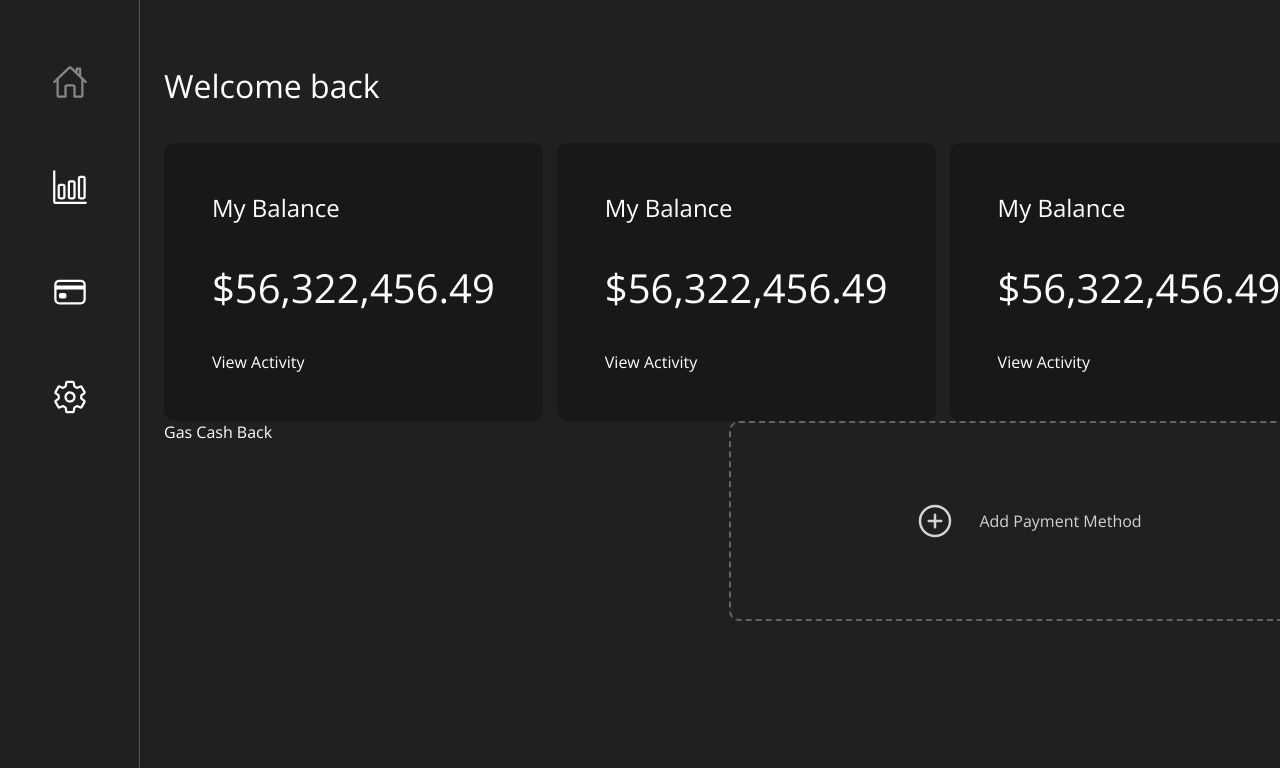
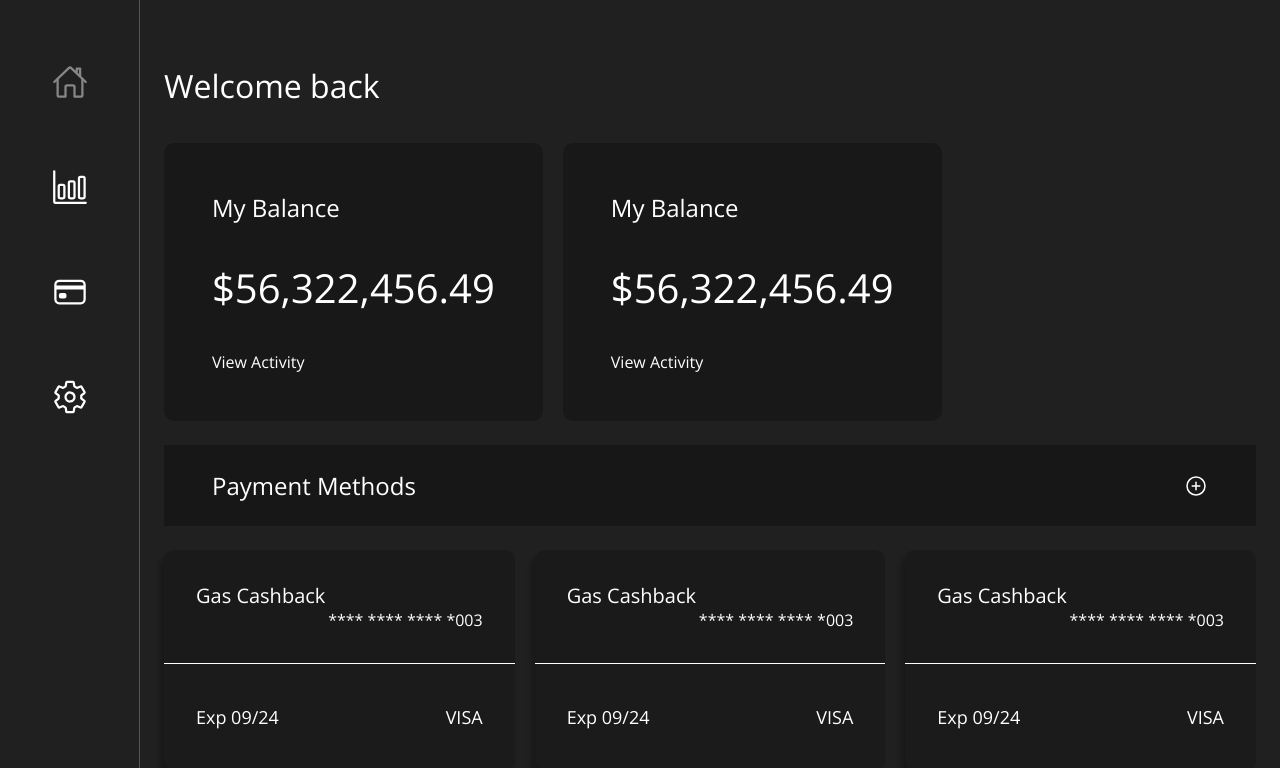
Before and after one commit to minhvuong123/money-transfer-nextjs, a Next.js app: page /dashboard in a window 1280 px wide. Shown: the top 768 px of the page. Built offline with nearby package versions, Linux system fonts and the light colour scheme.

Commit message:
add cash container

```diff
--- a/src/components/dashboard/info/dashboardInformation.tsx
+++ b/src/components/dashboard/info/dashboardInformation.tsx
@@ -7,7 +7,6 @@ export const DashboardInformation = () => {
     <div className={styles.container}>
         <BalanceInfoCard />
         <BalanceInfoCard />
-        <BalanceInfoCard />
     </div>
   )
 }
--- a/src/components/dashboard/info/index.module.scss
+++ b/src/components/dashboard/info/index.module.scss
@@ -1,5 +1,6 @@
 .container {
-  display: flex;
+  display: grid;
+  grid-template-columns: 1fr 1fr 1fr;
   width: 100%;
-  gap: 14px;
+  gap: 20px;
 }
--- a/src/components/dashboard/payment-method/index.module.scss
+++ b/src/components/dashboard/payment-method/index.module.scss
@@ -1,6 +1,8 @@
 .container {
-  display: flex;
+  display: grid;
+  grid-template-columns: 1fr 1fr 1fr;
   width: 100%;
+  gap: 20px;
 }
 
 .addPaymentContainer {
@@ -20,3 +22,56 @@
     opacity: unset;
   }
 }
+
+.paymentCard {
+  width: 100%;
+  background-color: #1a1a1a;
+  height: 220px;
+  display: flex;
+  flex-direction: column;
+  justify-content: space-between;
+  border-radius: 10px;
+  overflow: hidden;
+  box-shadow: -4px 6px 5px rgba(0, 0, 0, 0.26);
+
+  & .content {
+    display: flex;
+    flex-direction: column;
+    justify-content: space-between;
+    padding: 32px;
+  }
+
+  & .last4 {
+    text-align: right;
+    font-weight: 500;
+  }
+
+  & .cardTitle {
+    font-size: 20px;
+    font-weight: 500;
+  }
+
+  & .footer {
+    display: flex;
+    justify-content: space-between;
+    align-items: center;
+    padding: 0 32px;
+    background-color: #1b1b1b;
+    height: 140px;
+    font-size: 18px;
+    border-top: 1px solid #fff;
+  }
+}
+
+.paymentMethodHeader {
+  background-color: #171717;
+  padding: 24px 48px;
+  display: flex;
+  justify-content: space-between;
+  align-items: center;
+
+  & span {
+    font-size: 24px;
+    font-weight: 500;
+  }
+}
--- /dev/null
+++ b/src/components/dashboard/payment-method/paymentMethodCardItem.tsx
@@ -0,0 +1,22 @@
+import { MockPayementMethods } from "@/src/types"
+import { FC } from "react";
+import styles from './index.module.scss';
+
+type Props = {
+  method: MockPayementMethods
+}
+
+export const PaymentMethodCardItem: FC<Props> = ({ method }) => {
+  return (
+    <div className={styles.paymentCard}>
+      <div className={styles.content}>
+        <div className={styles.cardTitle}>Gas Cashback</div>
+        <div className={styles.last4}>**** **** **** *003</div>
+      </div>
+      <div className={styles.footer}>
+        <div>Exp 09/24</div>
+        <div>VISA</div>
+      </div>
+    </div>
+  )
+}
--- a/src/components/dashboard/payment-method/paymentMethodContainer.tsx
+++ b/src/components/dashboard/payment-method/paymentMethodContainer.tsx
@@ -1,19 +1,33 @@
 import { IoAddCircleOutline } from "react-icons/io5";
 import styles from "./index.module.scss";
 import { MockPayementMethods } from "@/src/types";
+import { PaymentMethodCardItem } from "./paymentMethodCardItem";
+import { PaymentMethodHeader } from "./paymentMethodHeader";
 
 const mockPayementMethods: MockPayementMethods[] = [
   {
     type: 'visa',
     last4: '0036',
     name: 'Gas Cash Back'
+  },
+  {
+    type: 'visa',
+    last4: '0037',
+    name: 'Gas Cash Back'
+  },
+  {
+    type: 'visa',
+    last4: '0038',
+    name: 'Gas Cash Back'
   }
 ];
 
 export const PaymentMethodContainer = () => {
   return (
+    <>
+      <PaymentMethodHeader />
       <div className={styles.container}>
-      {mockPayementMethods.length < 3 ? (
+        {/* {mockPayementMethods.length < 3 ? (
           <>
             {mockPayementMethods.map((method) => (
               <div key={method.last4} style={{ width: '100%' }}>{method.name}</div>
@@ -25,7 +39,11 @@ export const PaymentMethodContainer = () => {
           </>
         ) : (
           []
-      )}
+        )} */}
+        {
+          mockPayementMethods.map((method) => (<PaymentMethodCardItem key={method.last4} method={method} />))
+        }
       </div>
+    </>
   );
 };
--- /dev/null
+++ b/src/components/dashboard/payment-method/paymentMethodHeader.tsx
@@ -0,0 +1,13 @@
+import { IoAddCircleOutline } from 'react-icons/io5'
+import styles from './index.module.scss';
+
+export const PaymentMethodHeader = () => {
+  return (
+    <div className={styles.paymentMethodHeader}>
+      <div>
+        <span>Payment Methods</span>
+      </div>
+      <IoAddCircleOutline size={24} />
+    </div>
+  )
+}
--- a/src/components/layouts/index.module.scss
+++ b/src/components/layouts/index.module.scss
@@ -9,6 +9,7 @@
   height: 100%;
   padding: 64px 24px 18px 24px;
   max-width: 1500px;
+  overflow: hidden;
 }
 
 @media(max-width: 1750px) {
@@ -16,9 +17,3 @@
     max-width: unset;
   }
 }
-
-@media(min-width: 1920px) {
-  .main {
-    width: 1920px;
-  }
-}
--- a/src/pages/dashboard/index.module.scss
+++ b/src/pages/dashboard/index.module.scss
@@ -8,6 +8,7 @@
   display: flex;
   flex-direction: column;
   margin: 36px 0;
+  gap: 24px;
 }
 
 .page {
```
Lines whose indentation alone changed are shown as unchanged.
